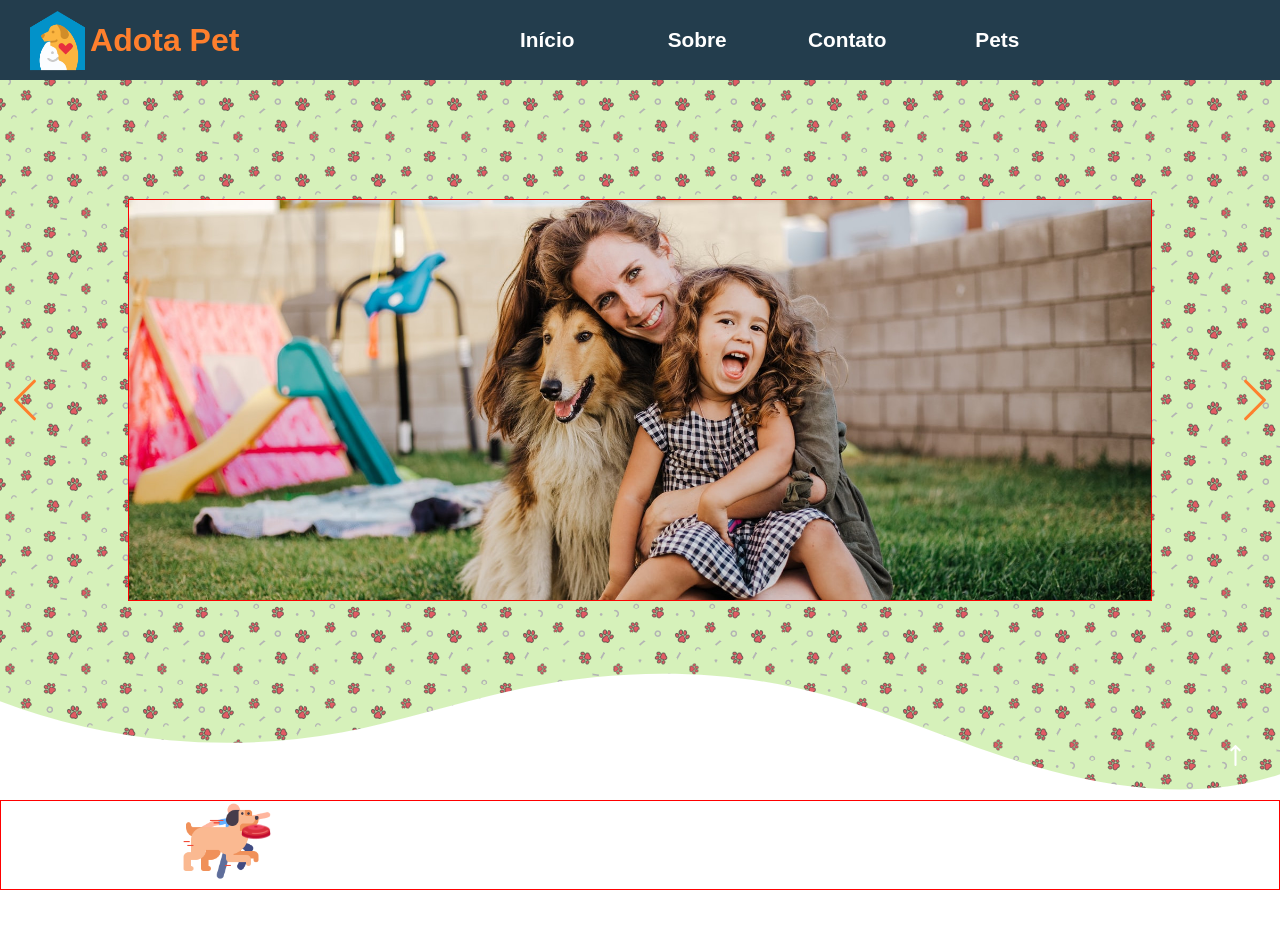
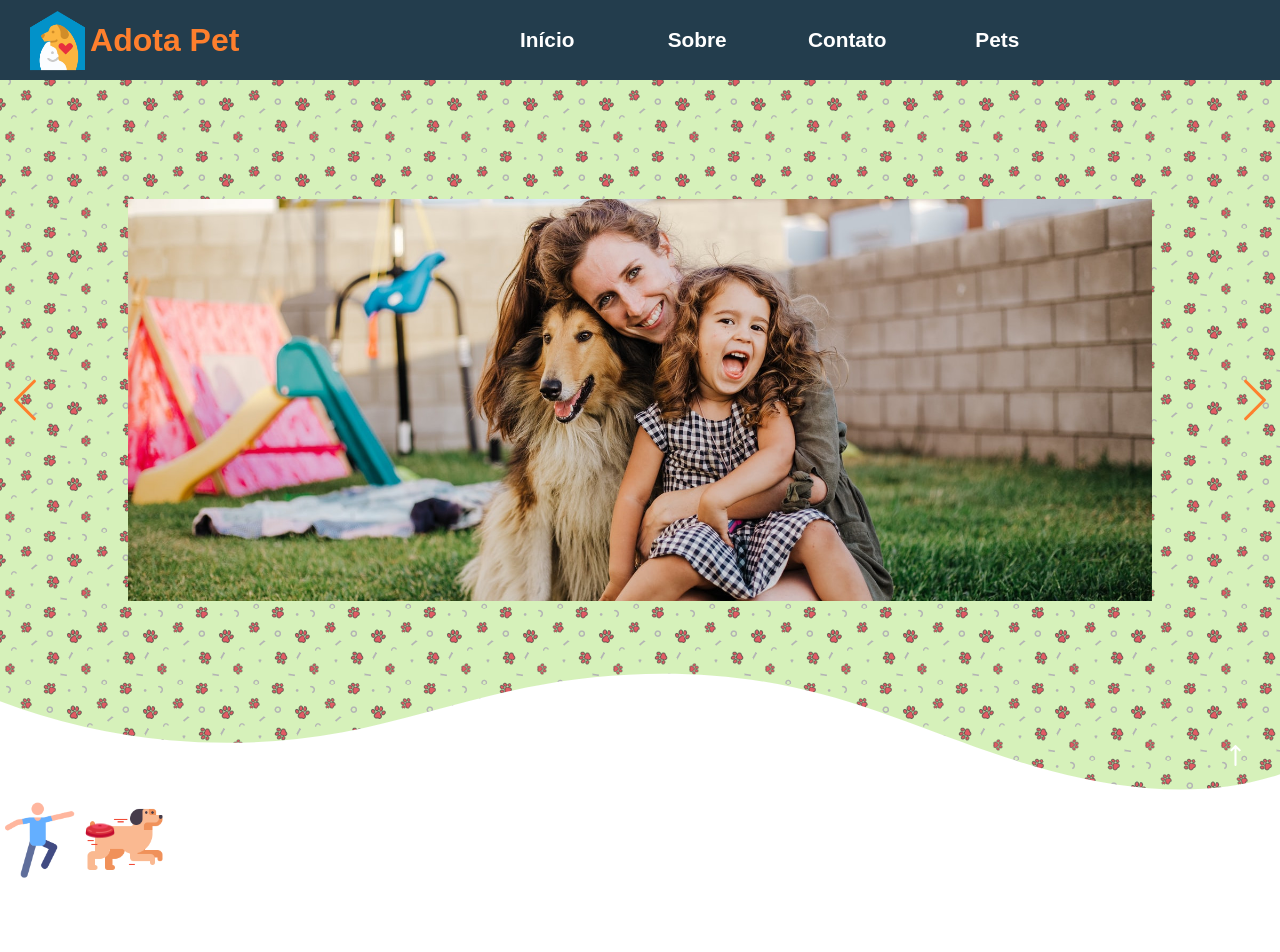
Before and after one commit to Otavio14/eKaizen_frontend, a React (Create React App) app: page / in a window 1280 px wide. Shown: the top 952 px of the page. Built offline with nearby package versions, Linux system fonts and the light colour scheme.

Commit message:
Animação finalizada

```diff
--- a/src/components/Card/styles.js
+++ b/src/components/Card/styles.js
@@ -1,8 +1,6 @@
 import styled from "styled-components";
-import { BsInfoLg } from "react-icons/bs";
 
 export const Container = styled.div`
-  /* border: 1px solid red; */
   background-color: var(--light-green-color);
   width: 300px;
   border-radius: 1rem;
--- a/src/components/Carousel/styles.js
+++ b/src/components/Carousel/styles.js
@@ -1,24 +1,7 @@
-import styled, { keyframes } from "styled-components";
-
-const Animation = keyframes`
-  0% {
-    margin-left: 0;
-  }
-  33% {
-    margin-left: -100%;
-  }
-  66% {
-    margin-left: -200%;
-  }
-  100% {
-    margin-left: 0;
-  }
-`;
+import styled from "styled-components";
 
 export const Container = styled.div`
   width: 80vw;
-  /* height: 100%; */
-  border: 1px solid red;
   display: flex;
   align-items: center;
 
@@ -39,22 +22,12 @@ export const Container = styled.div`
 `;
 
 export const Items = styled.div`
-  /* border: 1px solid red; */
   width: 100%;
   height: 100%;
   overflow: hidden;
   display: flex;
 
-  &:hover {
-    .img1 {
-      animation-play-state: paused;
-    }
-  }
-
   .img1 {
-    /* animation: ${Animation} 10s infinite; */
-    /* animation-delay: 5s;
-    -webkit-animation-delay: 5s; */
     transition: margin-left 2s;
     margin-left: ${(props) => "-" + props.position + "00%"};
   }
--- a/src/components/Navbar/styles.js
+++ b/src/components/Navbar/styles.js
@@ -22,21 +22,17 @@ export const LogoDiv = styled.div`
   display: flex;
   align-items: center;
   width: 300px;
-  /* height: 80px; */
-  /* border: 1px solid red; */
   justify-content: center;
 `;
 
 export const Menu = styled.nav`
   display: flex;
   align-items: center;
-  /* border: 1px solid red; */
   height: 100%;
   width: 90%;
   justify-content: center;
 
   @media (max-width: 750px) {
-    /* position: absolute; */
     width: 300px;
     left: 0;
     flex-direction: column;
@@ -80,7 +76,6 @@ export const MenuButton = styled.div`
   height: 80px;
   width: 40px;
   display: flex;
-  /* border: 1px solid red; */
   justify-content: center;
   align-items: center;
   flex-direction: column;
--- a/src/components/modal/AdoptForm/styles.js
+++ b/src/components/modal/AdoptForm/styles.js
@@ -77,7 +77,6 @@ export const Title = styled.h1`
 export const InputContainer = styled.div`
   display: flex;
   flex-direction: column;
-  /* border: 1px solid red; */
   margin: 1rem 1rem;
 `;
 
--- a/src/components/modal/PetInfo/styles.js
+++ b/src/components/modal/PetInfo/styles.js
@@ -44,7 +44,6 @@ export const CloseButton = styled(MdClose)`
 export const Title = styled.h1`
   text-align: center;
   margin-bottom: 30px;
-  /* border: 1px solid red; */
 
   @media (max-width: 350px) {
     width: 75%;
@@ -52,7 +51,6 @@ export const Title = styled.h1`
 `;
 
 export const Table = styled.table`
-  /* width: 100%; */
   border-collapse: collapse;
   border-radius: 1em 0 0 1em;
   overflow: hidden;
--- a/src/globalStyles.js
+++ b/src/globalStyles.js
@@ -2,11 +2,6 @@ import { createGlobalStyle } from "styled-components";
 
 export default createGlobalStyle`
     :root{
-        /* Cores globais, para usar chame assim: background-color: var(--red-color) */
-        /* --light-blue-color: #7CCCE4;
-        --green-color: #7CA484;
-        --blue-color: #0494CB;
-        --yellow-color: #F3A246; */
         --blue-color: #233D4D;
         --orange-color: #FE7F2D;
         --yellow-color: #FCCA46;
--- a/src/pages/Index/index.js
+++ b/src/pages/Index/index.js
@@ -18,14 +18,12 @@ import { BsTelephoneFill } from "react-icons/bs";
 import { FaHandsHelping, FaYoutube } from "react-icons/fa";
 import Svg from "../../assets/background.png";
 import Frisbee from "../../assets/frisbee.png";
-import FrisbeeMov from "../../assets/frisbeeMov.png";
-import Jumping from "../../assets/jumping.png";
 import Person from "../../assets/person.png";
 import Running from "../../assets/running.png";
 
 export default function Index() {
   const [scrollPosition, setScrollPosition] = useState(0);
-  const screen = window.screen.height;
+  const screenHeight = window.screen.height;
   const screenWidth = window.screen.width;
   const handleScroll = () => {
     const position = window.pageYOffset;
@@ -38,10 +36,6 @@ export default function Index() {
       window.removeEventListener("scroll", handleScroll);
     };
   }, []);
-
-  useEffect(() => {
-    console.log(scrollPosition);
-  }, [scrollPosition]);
 
   return (
     <Container>
@@ -62,10 +56,12 @@ export default function Index() {
           </svg>
         </div>
       </Main>
-      <Animation scrollposition={scrollPosition}>
+      <Animation
+        scrollposition={scrollPosition}
+        screenheight={screenHeight}
+        screenwidth={screenWidth}
+      >
         <img src={Person} className="person" alt="Error" />
-        <img src={FrisbeeMov} className="frisbeemov" alt="Error" />
-        <img src={Jumping} className="jumping" alt="Error" />
         <img src={Frisbee} className="frisbee" alt="Error" />
         <img src={Running} className="running" alt="Error" />
       </Animation>
--- a/src/pages/Index/styles.js
+++ b/src/pages/Index/styles.js
@@ -13,31 +13,14 @@ export const Container = styled.div`
 `;
 
 export const Animation = styled.div`
-  border: 1px solid red;
   width: 100%;
   height: 90px;
   position: relative;
-  padding: 0 200px;
+  padding: 0 5px;
 
   .person {
     width: 80px;
     position: absolute;
-    top: 0;
-  }
-  .frisbeemov {
-    width: 30px;
-    position: absolute;
-    top: 0;
-    transform: rotate(45deg);
-    transition: transform 1s;
-    transform: ${(props) => `translateX(${props.scrollposition + 40}px)`};
-    display: none;
-  }
-  .jumping {
-    width: 80px;
-    transform: scaleX(-1);
-    position: absolute;
-    display: none;
     top: 0;
   }
   .frisbee {
@@ -46,14 +29,39 @@ export const Animation = styled.div`
     width: 30px;
     z-index: 1;
     transition: transform 1s;
-    transform: ${(props) => `translateX(${props.scrollposition + 40}px)`};
+    transform: ${(props) =>
+      `translateX(${
+        props.scrollposition * (props.screenwidth / (props.screenheight - 80)) <
+        80
+          ? 80
+          : props.scrollposition *
+              (props.screenwidth / (props.screenheight - 80)) >
+            props.screenwidth - 50
+          ? props.screenwidth - 50
+          : props.scrollposition *
+            (props.screenwidth / (props.screenheight - 80))
+      }px)`};
   }
   .running {
     width: 80px;
     position: absolute;
     top: 0;
     transition: transform 2s;
-    transform: ${(props) => `translateX(${props.scrollposition - 20}px)`};
+    transform: ${(props) =>
+      `translateX(${
+        props.scrollposition * (props.screenwidth / (props.screenheight - 80)) -
+          60 <
+        80
+          ? 80
+          : props.scrollposition *
+              (props.screenwidth / (props.screenheight - 80)) -
+              60 >
+            props.screenwidth - 110
+          ? props.screenwidth - 110
+          : props.scrollposition *
+              (props.screenwidth / (props.screenheight - 80)) -
+            60
+      }px)`};
   }
 `;
 
--- a/src/pages/Pets/styles.js
+++ b/src/pages/Pets/styles.js
@@ -16,7 +16,6 @@ export const Main = styled.div`
   height: 100%;
   display: flex;
   flex-direction: column;
-  /* border: 1px solid red; */
   @media (max-width: 800px) {
     width: 95%;
   }
```
